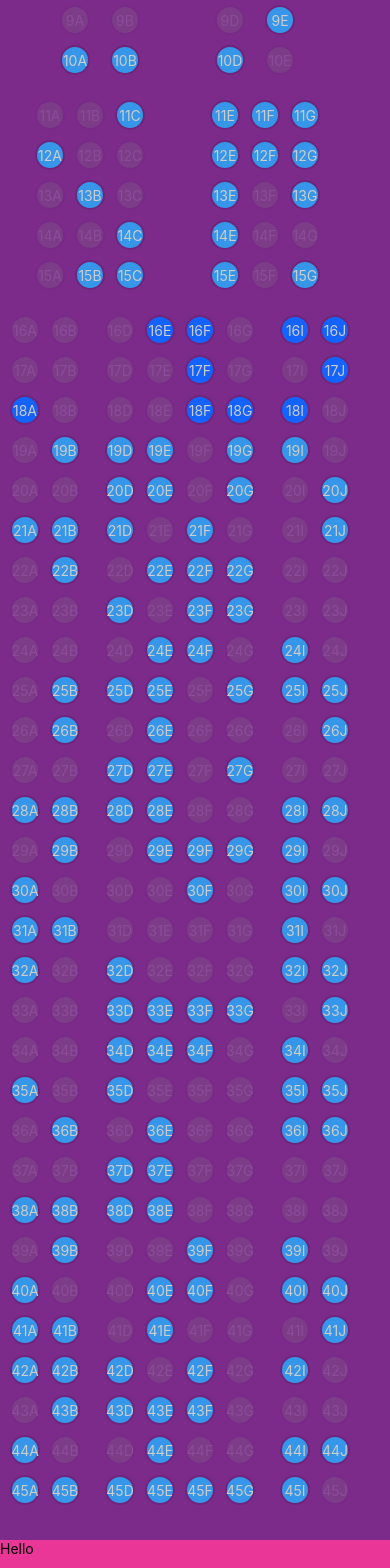
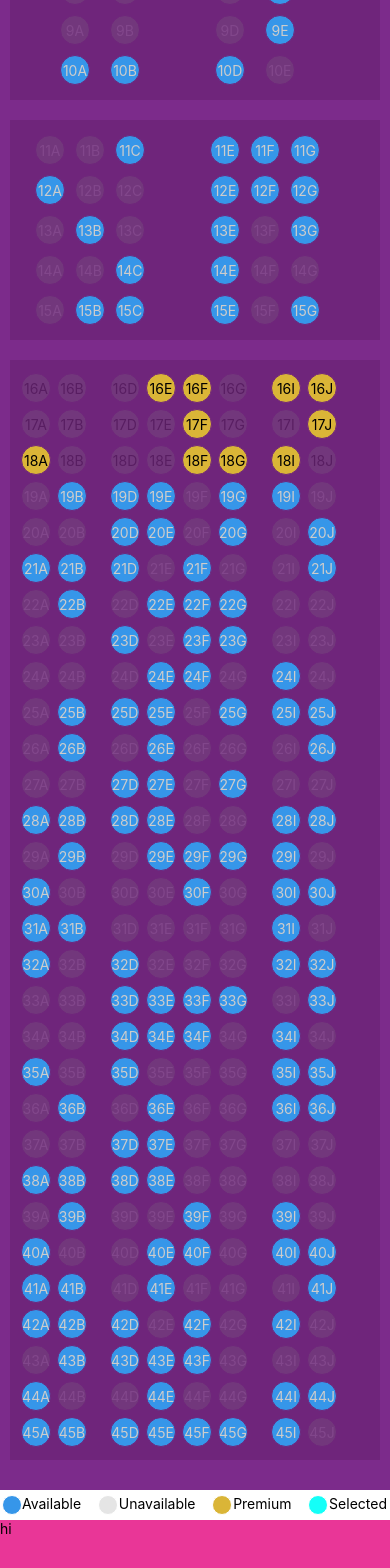
Before and after one commit to cdelsoin/FlightSeatsRN, a React Native app: screen / in a window 390 px wide. Shown: the part 360-1928 px from the top of the page. Built offline with nearby package versions, Linux system fonts and the light colour scheme.

Commit message:
create seat legend component

```diff
--- a/App.js
+++ b/App.js
@@ -24,7 +24,7 @@ class Seat extends React.Component {
           this.props.seat.selected && styles.selectedSeat,
           this.props.seat.occupied && styles.occupiedSeat,
         ]}>
-        <Text style={{color: '#ccc'}}>{this.props.seat.row}{this.props.seat.seat}</Text>
+        <Text style={[{color: '#ccc'}, this.props.seat.premium && {color: '#000'}]}>{this.props.seat.row}{this.props.seat.seat}</Text>
       </TouchableHighlight>
     )
   }
@@ -55,7 +55,7 @@ class AisleSeat extends React.Component {
           this.props.seat.selected && styles.selectedSeat,
           this.props.seat.occupied && styles.occupiedSeat,
         ]}>
-        <Text style={{color: '#ccc'}}>{this.props.seat.row}{this.props.seat.seat}</Text>
+        <Text style={[{color: '#ccc'}, this.props.seat.premium && {color: '#000'}]}>{this.props.seat.row}{this.props.seat.seat}</Text>
       </TouchableHighlight>
     )
   }
@@ -86,6 +86,31 @@ class EconomyClassSection extends React.Component {
     return (
       <View style={styles.economyClassContainer}>
         {this.props.economyClassSeats}
+      </View>
+    )
+  }
+}
+
+class SeatLegend extends React.Component {
+  render(props){
+    return (
+      <View style={styles.seatLegendContainer}>
+        <View style={styles.seatDefinition}>
+          <View style={styles.legendSeatAvailable}></View>
+          <Text>Available</Text>
+        </View>
+        <View style={styles.seatDefinition}>
+          <View style={styles.legendSeatUnavailable}></View>
+          <Text>Unavailable</Text>
+        </View>
+        <View style={styles.seatDefinition}>
+          <View style={styles.legendSeatPremium}></View>
+          <Text>Premium</Text>
+        </View>
+        <View style={styles.seatDefinition}>
+          <View style={styles.legendSeatSelected}></View>
+          <Text>Selected</Text>
+        </View>
       </View>
     )
   }
@@ -202,8 +227,11 @@ export default class App extends React.Component {
           <BusinessClassSection businessClassSeats={businessClassSeats}/>
           <EconomyClassSection economyClassSeats={economyClassSeats}/>
         </ScrollView>
-        <View style={styles.zView}>
-          <Text>Hello</Text>
+        <View style={styles.legendContentContainer}>
+          <SeatLegend/>
+        </View>
+        <View style={styles.infoContentContainer}>
+          <Text>hi</Text>
         </View>
 
       </View>
@@ -216,9 +244,14 @@ const styles = StyleSheet.create({
     flexDirection: 'column',
     flexWrap: 'wrap',
   },
-  zView: {
+  legendContentContainer: {
+    backgroundColor: '#fff',
+    height: 30,
+    // marginTop:30
+  },
+  infoContentContainer: {
     backgroundColor: '#e93697',
-    height: 150,
+    height: 125,
   },
   contentContainer: {
     // flex: 1,
@@ -227,37 +260,50 @@ const styles = StyleSheet.create({
     flexDirection: 'column',
     // overflow: 'scroll'
   },
+
   firstClassContainer: {
-    // backgroundColor: '#6f257b',
+    backgroundColor: '#6f257b',
     flexDirection: 'row',
     flexWrap: 'wrap',
     marginTop: 40,
-    marginRight: 50,
-    marginLeft: 50,
+    marginRight: 10,
+    marginLeft: 10,
+    paddingTop: 10,
+    paddingRight: 40,
+    paddingBottom: 10,
+    paddingLeft: 40,
   },
   businessClassContainer: {
-    // backgroundColor: '#6f257b',
+    backgroundColor: '#6f257b',
     flexDirection: 'row',
     flexWrap: 'wrap',
-    marginTop: 15,
-    marginRight: 30,
-    marginLeft: 30,
+    marginTop: 20,
+    marginRight: 10,
+    marginLeft: 10,
+    paddingTop: 10,
+    paddingRight: 20,
+    paddingBottom: 10,
+    paddingLeft: 20,
   },
   economyClassContainer: {
-    // backgroundColor: '#6f257b',
+    backgroundColor: '#6f257b',
     flexDirection: 'row',
     flexWrap: 'wrap',
-    marginTop: 15,
-    marginRight: 5,
-    marginLeft: 5,
+    marginTop: 20,
+    marginRight: 10,
+    marginLeft: 10,
     marginBottom: 30,
+    paddingTop: 10,
+    paddingRight: 8,
+    paddingBottom: 10,
+    paddingLeft: 8,
   },
   seat: {
     alignItems: 'center',
     backgroundColor: '#3696e9',
     borderRadius: 25,
     borderColor: '#6f257b',
-    borderWidth: 2,
+    borderWidth: 1,
     height: 30,
     justifyContent: 'center',
     width: 30,
@@ -275,7 +321,7 @@ const styles = StyleSheet.create({
     marginBottom: 5,
   },
   economyClassSeat: {
-    margin:5
+    margin:3
   },
   firstClassAisleSeat: {
     marginRight: 65
@@ -294,7 +340,57 @@ const styles = StyleSheet.create({
     opacity: 0.2
   },
   premiumSeat: {
-    backgroundColor: '#1463ff',
+    backgroundColor: '#dab537',
+  },
+  seatLegendContainer: {
+    flexDirection: 'row',
+    flexWrap: 'wrap',
+    justifyContent: 'space-between'
+  },
+  seatDefinition: {
+    // backgroundColor: '#6f257b',
+    flexDirection: 'row',
+    flexWrap: 'wrap',
+    marginRight: 3,
+    marginLeft: 2,
+    marginTop: 5,
+    // padding: 5
+  },
+  legendSeatAvailable: {
+    backgroundColor: '#3696e9',
+    borderRadius: 25,
+    borderColor: '#fff',
+    borderWidth: 1,
+    height: 20,
+    width: 20,
+  },
+  legendSeatUnavailable: {
+    marginRight: 1,
+    backgroundColor: 'gray',
+    borderRadius: 25,
+    borderColor: '#fff',
+    borderWidth: 1,
+    height: 20,
+    opacity: 0.2,
+    width: 20,
+  },
+  legendSeatPremium: {
+    marginRight: 1,
+    backgroundColor: '#dab537',
+    borderRadius: 25,
+    borderColor: '#fff',
+    borderWidth: 1,
+    height: 20,
+    width: 20,
+  },
+  legendSeatSelected: {
+    marginRight: 1,
+    backgroundColor: '#14fff8',
+    borderRadius: 25,
+    borderColor: '#fff',
+    borderWidth: 1,
+    height: 20,
+    width: 20,
   }
 });
 
```
